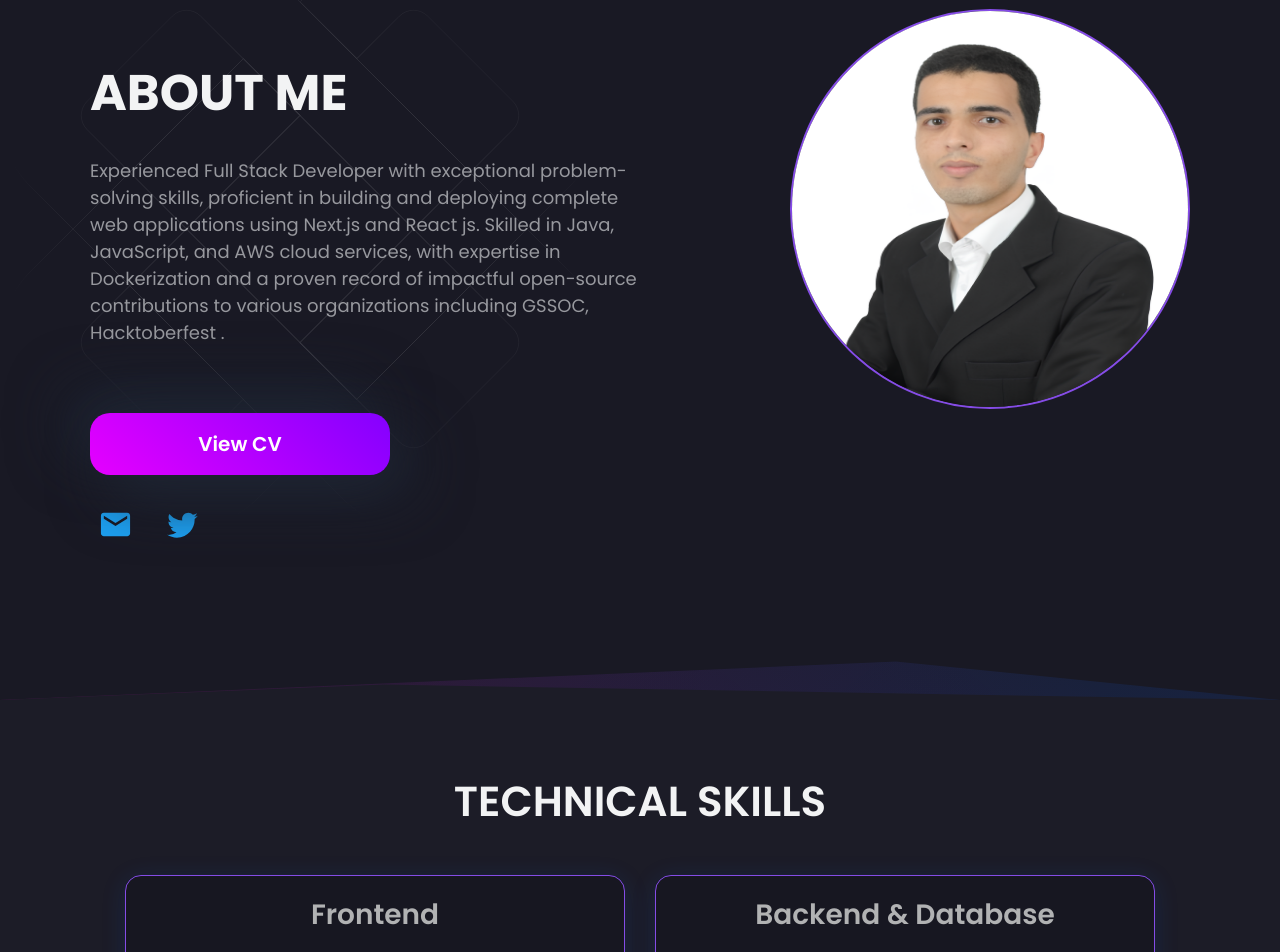
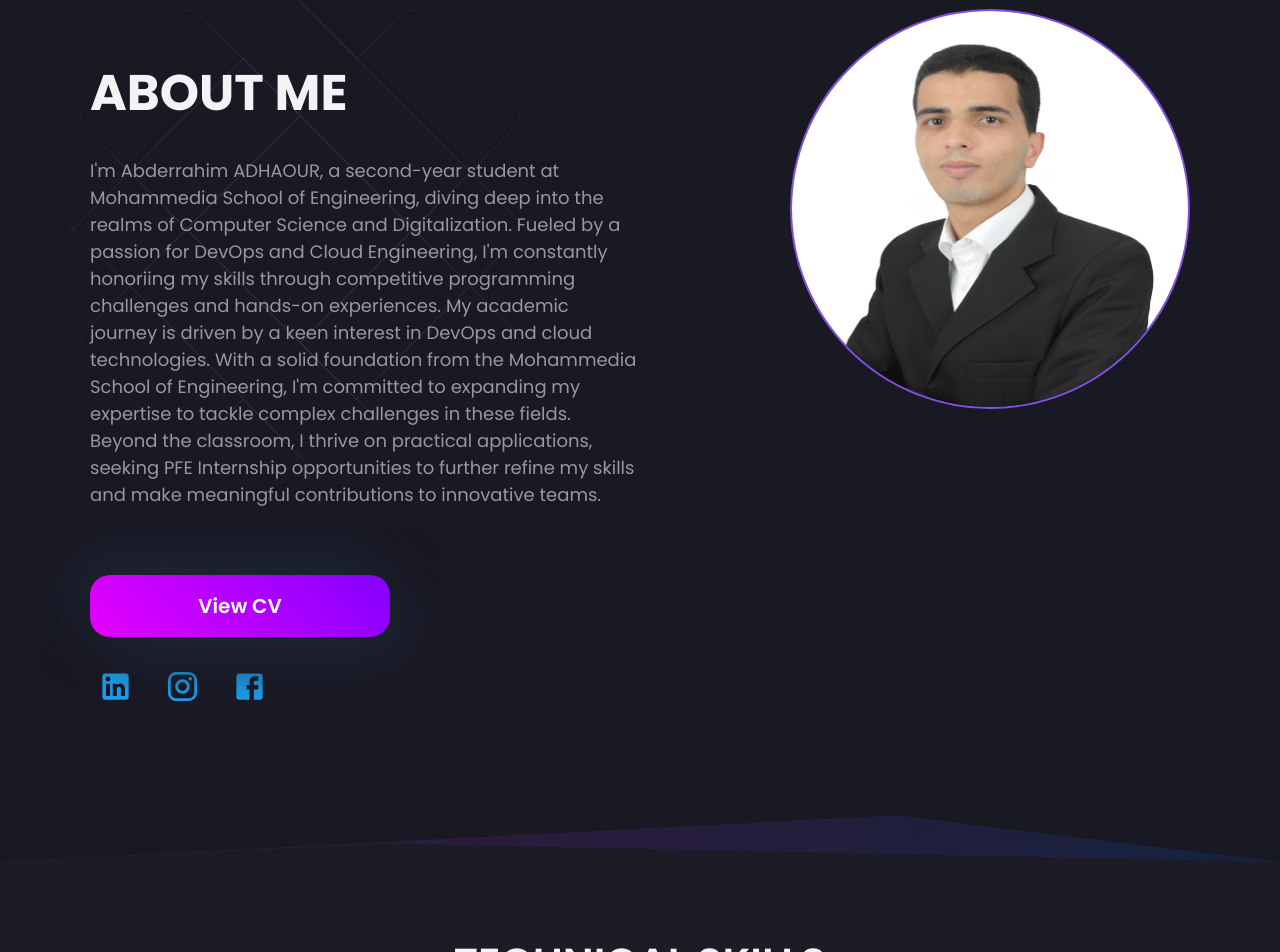
Before and after one commit to abderrahimadh/Portfolio_latest, a React (Create React App) app: page / in a window 1280 px wide. Shown: the part 916-1868 px from the top of the page. Built offline with nearby package versions, Linux system fonts and the light colour scheme.

Commit message:
Update AboutMe.js

```diff
--- a/src/components/AboutMe/AboutMe.js
+++ b/src/components/AboutMe/AboutMe.js
@@ -1,8 +1,9 @@
 import { AboutMeContainer, AboutMeBg, AboutMeLeftContainer, Img, AboutMeRightContainer, AboutMeInnerContainer, Title, Description, LineBreak, CVButton } from './AboutMeStyledComponent';
 import { personal_info } from '../../data/index';
 import BgAnimation from '../BgAnimation/BgAnimation';
-import TwitterIcon from '@mui/icons-material/Twitter';
-import EmailIcon from '@mui/icons-material/Email';
+import InstagramIcon from '@mui/icons-material/Instagram';
+import LinkedInIcon from '@mui/icons-material/LinkedIn';
+import FacebookIcon from '@mui/icons-material/Facebook';
 import { IconButton, Box } from '@mui/material';
 
 const AboutMe = () => {
@@ -17,17 +18,25 @@ const AboutMe = () => {
                     <AboutMeLeftContainer id="Left">
                         <Title>ABOUT ME</Title>
                         <Description>
-                        Experienced Full Stack Developer with exceptional problem-solving skills, proficient in building and deploying complete web applications using Next.js and React js. Skilled in Java, JavaScript, and AWS cloud services, with expertise in Dockerization and a proven record of impactful open-source contributions to various organizations including  GSSOC, Hacktoberfest .                        </Description>
+                            I'm Abderrahim ADHAOUR, a second-year student at Mohammedia School of Engineering,
+                            diving deep into the realms of Computer Science and Digitalization. Fueled by a
+                            passion for DevOps and Cloud Engineering, I'm constantly honoriing my skills through
+                            competitive programming challenges and hands-on experiences.
+                            My academic journey is driven by a keen interest in DevOps and cloud technologies. With a solid foundation from the Mohammedia School of Engineering, I'm committed to expanding my expertise to tackle complex challenges in these fields. Beyond the classroom, I thrive on practical applications, seeking PFE Internship opportunities to further refine my skills and make meaningful contributions to innovative teams.</Description>
                         <LineBreak />
-                        <CVButton href={personal_info.cv} target='_blank' rel='noopener noreferrer'>View CV</CVButton>
+                        <CVButton onClick={() => window.open("./img/resume.pdf", '_blank')}>View CV</CVButton>
 
                         {/* Social Links */}
                         <Box sx={{ marginTop: 3, display: 'flex', gap: 2 }}>
-                            <IconButton href="mailto:aashishaik526@example.com" target="_blank" rel="noopener noreferrer">
-                                <EmailIcon fontSize="large" sx={{ color: '#1DA1F2' }} />
+                            <IconButton href="https://www.linkedin.com/in/abderrahim-adhaour-079b39278/" target="_blank"
+                                        rel="noopener noreferrer">
+                                <LinkedInIcon fontSize="large" sx={{ color: '#1DA1F2' }} />
                             </IconButton>
-                            <IconButton href="https://x.com/_Aashii_1" target="_blank" rel="noopener noreferrer">
-                                <TwitterIcon fontSize="large" sx={{ color: '#1DA1F2' }} />
+                            <IconButton href="https://www.instagram.com/adhabderrahim/" target="_blank" rel="noopener noreferrer">
+                                <InstagramIcon fontSize="large" sx={{ color: '#1DA1F2' }} />
+                            </IconButton>
+                            <IconButton href="https://www.facebook.com/abderrahim.adhaour" target="_blank" rel="noopener noreferrer">
+                                <FacebookIcon fontSize="large" sx={{ color: '#1DA1F2' }} />
                             </IconButton>
                         </Box>
                     </AboutMeLeftContainer>
```
